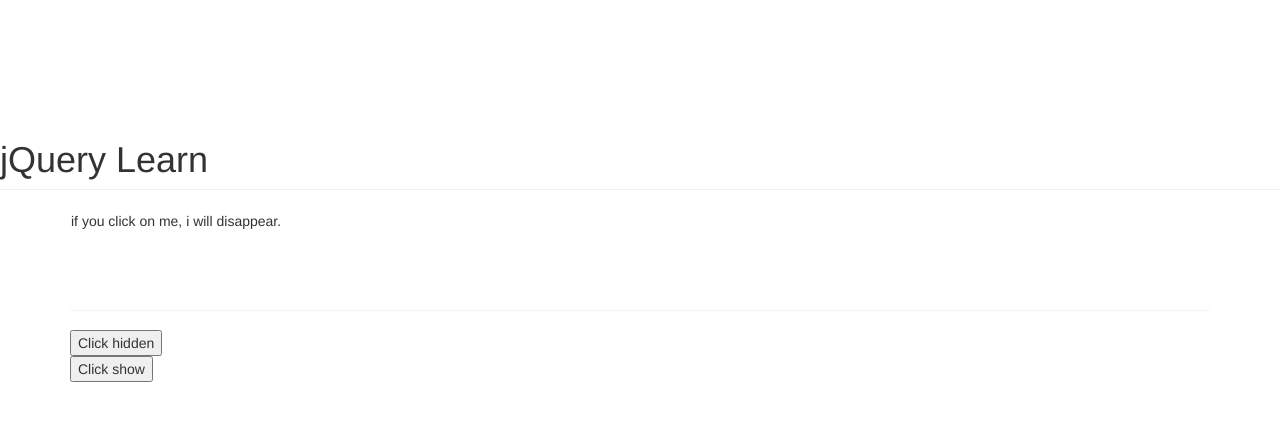
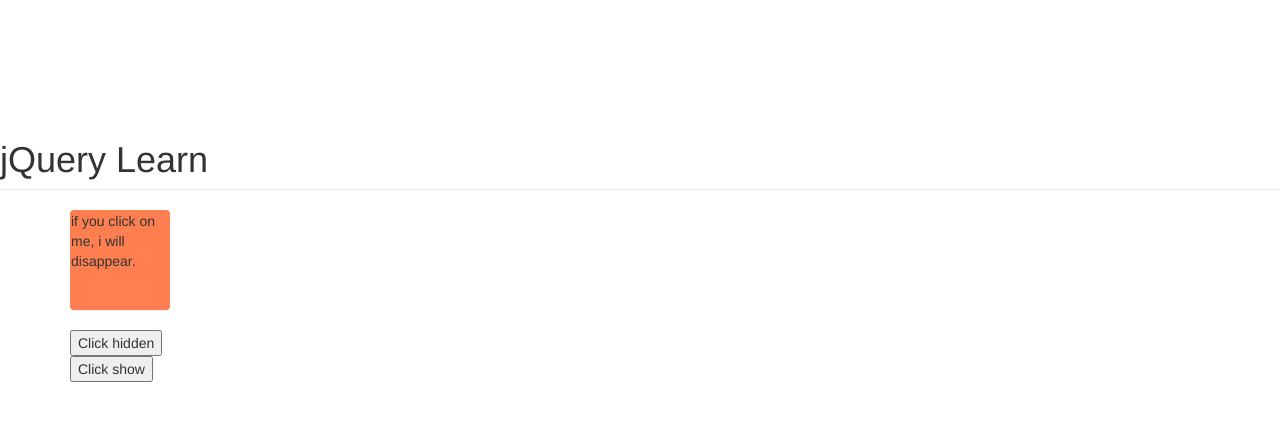
Before and after one commit to haixiaohai/flask-mit, a Flask app: page /jquery in a window 1280 px wide. Shown: the part 52-473 px from the top of the page. Run offline with Flask 2, Linux system fonts and the light colour scheme; some libraries are stand-ins or nearby versions.

Commit message:
20190118 1649

```diff
--- a/app/static/css/mycss.css
+++ b/app/static/css/mycss.css
@@ -4,14 +4,15 @@ body{
     }
 
 .div-index-left{
-
+    height: 460px;
     width: 30%;
     float: left;
     background-color: beige;
 }
 
 .div-index-right{
-    margin-left: 2px;
+    height: 460px;
+    margin-left: 3px;
     width: 69%;
     float: left;
     background-color: bisque;
--- /dev/null
+++ b/app/static/js/myjs.js
@@ -0,0 +1 @@
+/* */
--- a/app/templates/batch.html
+++ b/app/templates/batch.html
@@ -4,7 +4,7 @@
         <div class="card">
             <div class="div-index-left" >
                 <div class="">
-                    <button type="button" class="btn">新建设备组</button>
+                    <h4 class="page-header">设备组管理</h4>
                 </div>
             </div>
             <div class="div-index-right">
--- a/app/templates/jq.html
+++ b/app/templates/jq.html
@@ -19,7 +19,14 @@
         $('[href=".jpg"]').hide();
         */
         $("button.show").click(function(){
-            $("p").slideToggle(1000);
+            $("div.panel").animate({
+                height:"toggle",
+                width:"toggle"
+            },"slow")
+            .animate({
+                height:"100px",
+                width:"200px"
+            },"slow");
         });
     });
     </script>
@@ -30,6 +37,8 @@
     <style>
     .panel{
         height: 100px;
+        background-color: coral;
+        width:100px;
     }
     </style>
 {% endblock %}
@@ -37,8 +46,8 @@
 {% block page_content %}
 <h1 class="page-header">jQuery Learn</h1>
 <div class="container">
-    <div >
-        <p class="panel">if you click on me, i will disappear.</p>
+    <div style="position:relative;" class="panel">
+        <p>if you click on me, i will disappear.</p>
     </div>
     <div>
         <button type="button" class="hiddenn">Click hidden</button>
```
